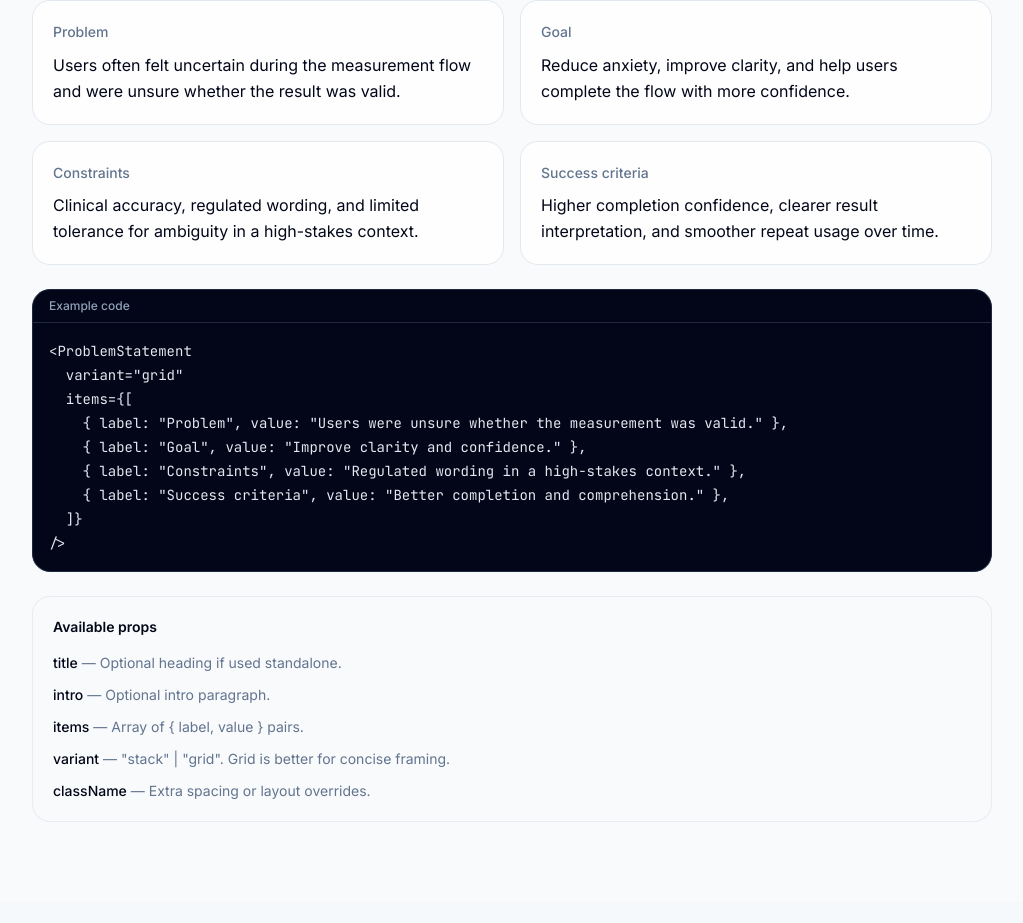
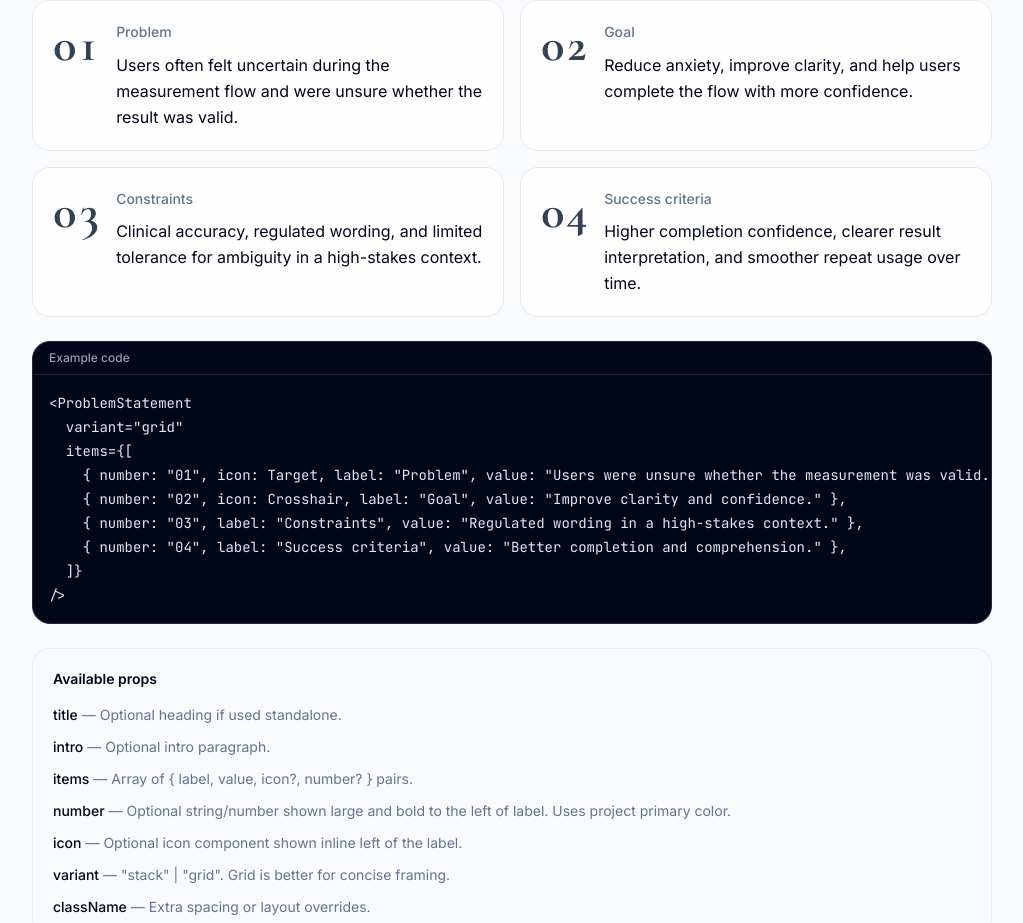
Before and after one commit to shkyb/shkyb.github.io, a React (Vite) app: page /projects/blocks-described in a window 1280 px wide. Shown: the part 2662-3585 px from the top of the page, without its empty margins (128-1151 px from the left). Built offline with nearby package versions, Linux system fonts and the light colour scheme.

Commit message:
problemStatement added to docs

```diff
--- a/src/pages/Projects/CaseStudyBlocksDescribedPage.jsx
+++ b/src/pages/Projects/CaseStudyBlocksDescribedPage.jsx
@@ -63,17 +63,19 @@ const docs = {
     props: [
       ["title", "Optional heading if used standalone."],
       ["intro", "Optional intro paragraph."],
-      ["items", "Array of { label, value } pairs."],
+      ["items", "Array of { label, value, icon?, number? } pairs."],
+      ["number", "Optional string/number shown large and bold to the left of label. Uses project primary color."],
+      ["icon", "Optional icon component shown inline left of the label."],
       ["variant", '"stack" | "grid". Grid is better for concise framing.'],
       ["className", "Extra spacing or layout overrides."],
     ],
     code: `<ProblemStatement
   variant="grid"
   items={[
-    { label: "Problem", value: "Users were unsure whether the measurement was valid." },
-    { label: "Goal", value: "Improve clarity and confidence." },
-    { label: "Constraints", value: "Regulated wording in a high-stakes context." },
-    { label: "Success criteria", value: "Better completion and comprehension." },
+    { number: "01", icon: Target, label: "Problem", value: "Users were unsure whether the measurement was valid." },
+    { number: "02", icon: Crosshair, label: "Goal", value: "Improve clarity and confidence." },
+    { number: "03", label: "Constraints", value: "Regulated wording in a high-stakes context." },
+    { number: "04", label: "Success criteria", value: "Better completion and comprehension." },
   ]}
 />`,
   },
@@ -543,18 +545,22 @@ export default function CaseStudyBlocksDescribedPage() {
                 variant="grid"
                 items={[
                   {
+                    number: "01",
                     label: "Problem",
                     value: "Users often felt uncertain during the measurement flow and were unsure whether the result was valid.",
                   },
                   {
+                    number: "02",
                     label: "Goal",
                     value: "Reduce anxiety, improve clarity, and help users complete the flow with more confidence.",
                   },
                   {
+                    number: "03",
                     label: "Constraints",
                     value: "Clinical accuracy, regulated wording, and limited tolerance for ambiguity in a high-stakes context.",
                   },
                   {
+                    number: "04",
                     label: "Success criteria",
                     value: "Higher completion confidence, clearer result interpretation, and smoother repeat usage over time.",
                   },
```
